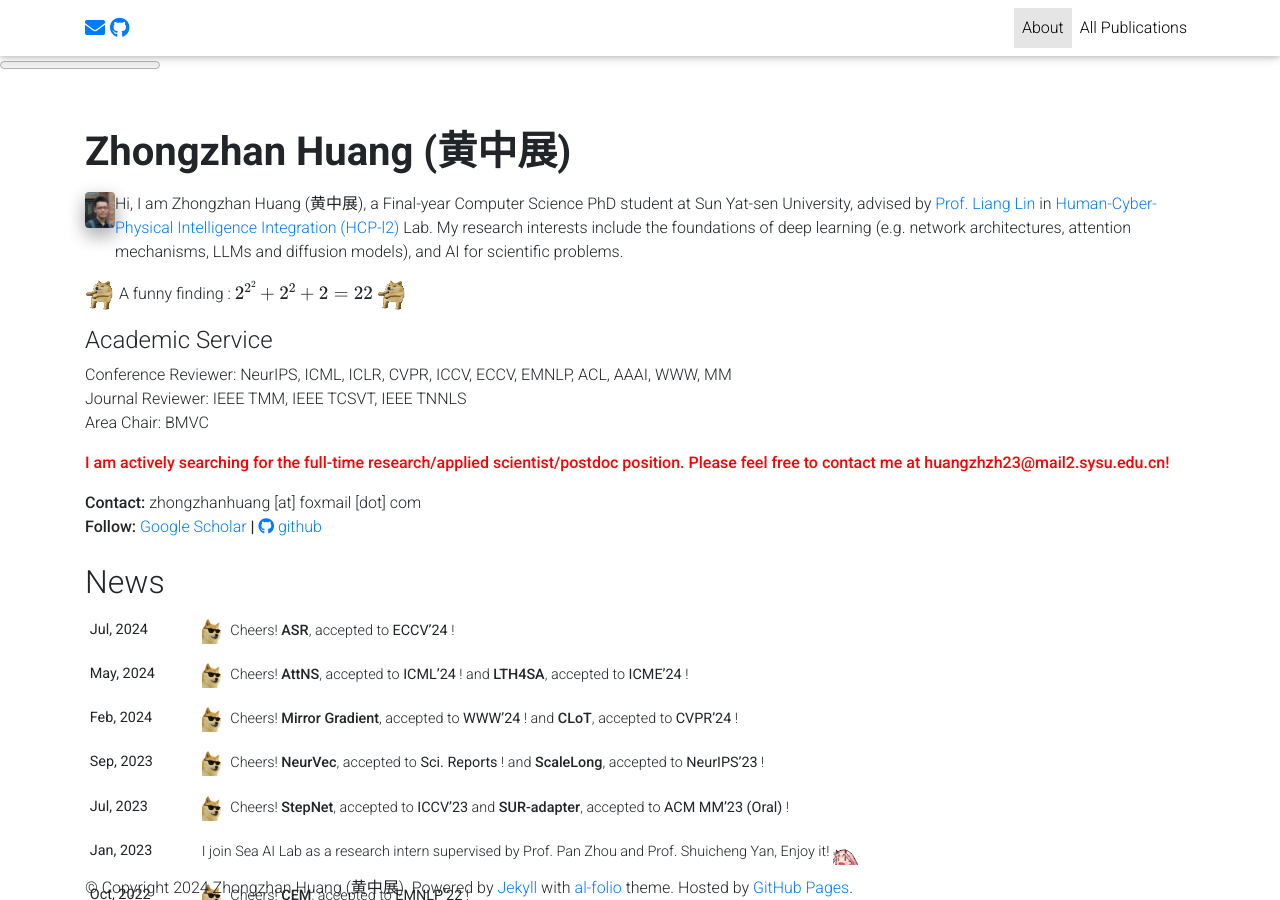
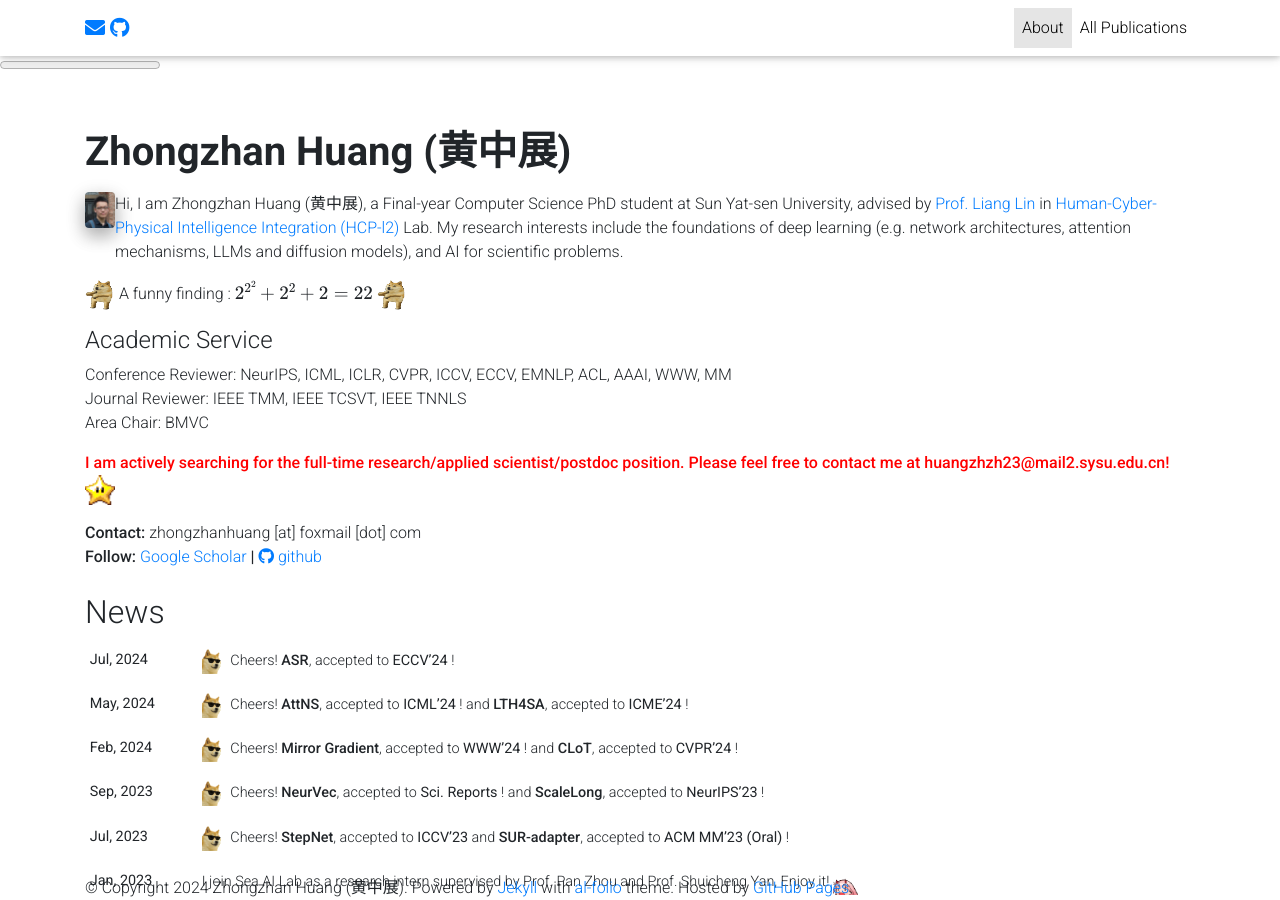
Before and after one commit to dedekinds/dedekinds.github.io, a Jekyll site: the page built from _pages/about.md, in a window 1280 px wide and 900 px high. Built offline with Jekyll 4.4.1, drawn with Linux system fonts in a browser that asks for light colours; nearby versions of some CDN libraries; full-size pictures stand in for the smaller copies a plugin makes; library files that are not in the unit come from our copies; comment, search, counter and statistics services are not loaded; a style sheet for code colours, icons or effects is not loaded.

Commit message:
Update about.md

```diff
--- a/_pages/about.md
+++ b/_pages/about.md
@@ -48,4 +48,4 @@ My research interests include the foundations of deep learning (e.g. network arc
   Area Chair: BMVC
 <br>
 
-  <strong style="color:red;">I am actively searching for the full-time research/applied scientist/postdoc position. Please feel free to contact me at huangzhzh23@mail2.sysu.edu.cn!</strong>
+  <strong style="color:red;">I am actively searching for the full-time research/applied scientist/postdoc position. Please feel free to contact me at huangzhzh23@mail2.sysu.edu.cn!</strong> <img src="https://github.com/dedekinds/dedekinds.github.io/raw/main/_pages/star.gif" width="30">
```
